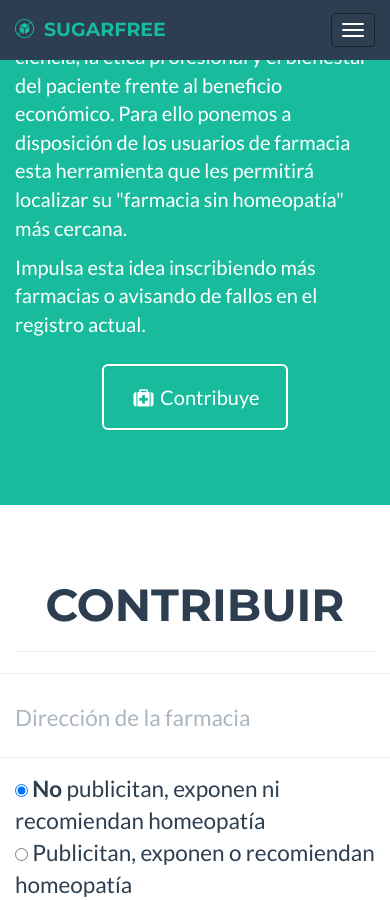
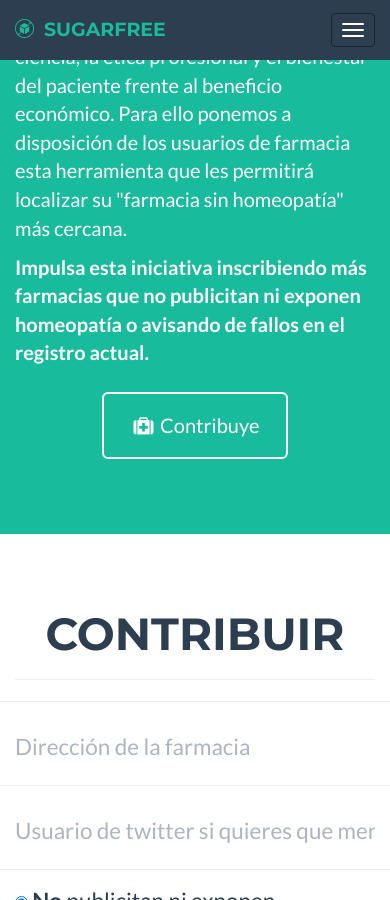
Before and after one commit to alexfdz/sugarfree, a Jekyll site: the page built from index.html, in a window 390 px wide and 900 px high, scrolled down 1649 px. Built offline with Jekyll 4.4.1, drawn with Linux system fonts in a browser that asks for light colours; some of the changed text lies outside the part shown.

Commit message:
Added ranking and changed few texts

```diff
--- a/_includes/about.html
+++ b/_includes/about.html
@@ -14,7 +14,7 @@
                 </div>
                 <div class="col-lg-4">
                     <p>Proponemos a los usuarios concienciados que escojan farmacias que prioricen la ciencia, la &#x00E9;tica profesional y el bienestar del paciente frente al beneficio econ&#x00F3;mico. Para ello ponemos a disposici&#x00F3;n de los usuarios de farmacia esta herramienta que les permitir&#x00E1; localizar su "farmacia sin homeopat&#x00ED;a" m&#x00E1;s cercana.</p>
-                    <p>Impulsa esta idea inscribiendo m&#x00E1;s farmacias o avisando de fallos en el registro actual.</p>
+                    <p><b>Impulsa esta iniciativa inscribiendo m&#x00E1;s farmacias que no publicitan ni exponen homeopat&#x00ED;a o avisando de fallos en el registro actual.</b></p>
                 </div>
                 <div class="col-lg-8 col-lg-offset-2 text-center">
                     <a href="#contribute" class="btn btn-lg btn-outline">
--- a/_includes/contribute.html
+++ b/_includes/contribute.html
@@ -18,16 +18,22 @@
                             </div>
                         </div>
                         <div class="row control-group">
+                            <div class="form-group col-xs-12 floating-label-form-group controls">
+                                <label>Twitter</label>
+                                <input type="text" name="twitter" class="form-control" placeholder="Usuario de twitter si quieres que mencionemos tu contribuci&#x00F3;n" id="twitter-contribute">
+                            </div>
+                        </div>
+                        <div class="row control-group">
                             <div class="col-xs-12 floating-label-form-group controls">
                                 <fieldset>
                                   <div class="form-group" style="margin-top: 15px;">
                                     <div class="custom-control custom-radio">
                                       <input type="radio" id="no-homeopathy-contribute" name="homeopathy-contribute" value="no-homeopathy" class="custom-control-input" checked="">
-                                      <span class="custom-control-label" for="no-homeopathy-contribute"><b>No</b> publicitan, exponen ni recomiendan homeopatía</span>
+                                      <span class="custom-control-label" for="no-homeopathy-contribute"><b>No</b> publicitan ni exponen homeopat&#x00ED;a</span>
                                     </div>
                                     <div class="custom-control custom-radio">
                                       <input type="radio" id="yes-homeopathy-contribute" name="homeopathy-contribute"  value="yes-homeopathy" class="custom-control-input">
-                                      <span class="custom-control-label" for="yes-homeopathy-contribute">Publicitan, exponen o recomiendan homeopatía</span>
+                                      <span class="custom-control-label" for="yes-homeopathy-contribute">Publicitan, exponen o recomiendan homeopat&#x00ED;a</span>
                                     </div>
                                   </div>
                                 </fieldset>
@@ -35,7 +41,7 @@
                         </div>
                         <br>
                         <div class="row control-group">
-                            <p class="help">Tu petici&#243;n sera revisada por nuestro equipo.</p>
+                            <p class="help">Nuestro equipo revisar&#x00E1; tu petici&#x00F3;n y validar&#x00E1; si la farmacia recomienda activamente homeopat&#x00ED;a.</p>
                         </div>
                         <div>
                             <input type="hidden"  name="_subject" value="sugarfree contribution">
--- a/_includes/footer.html
+++ b/_includes/footer.html
@@ -3,20 +3,21 @@
         <div id="footer" class="footer-above">
             <div class="container">
                 <div class="row">
-                    <div class="footer-col col-md-4">
-                    </div>
-                    <div class="footer-col col-md-4">
+                    <div class="footer-col col-md-6">
                         <h3>{{ site.footer.colaborations }}</h3>
                         <ul class="list-inline">
                              <li>
                                 <a href="http://farmaciencia.org/" class="btn-social btn-outline" target="_blank"><i class="icon-brain"></i></a>
                             </li>
+                        </ul>
+                    </div>
+                    <div class="footer-col col-md-6">
+                        <h3>Redes sociales</h3>
+                        <ul class="list-inline">
                             <li>
-                                <a href="http://www.escepticos.es/" class="btn-social btn-outline" target="_blank"><i class="fa fa-fw fa-search"></i></a>
+                                <a href="https://twitter.com/sugarfreeio" class="btn-social btn-outline"><i class="fa fa-fw fa-twitter"></i></a>
                             </li>
                         </ul>
-                    </div>
-                    <div class="footer-col col-md-4">
                     </div>
                 </div>
             </div>
--- a/_includes/nav.html
+++ b/_includes/nav.html
@@ -25,6 +25,9 @@
                         <a href="#contribute">Contribuir</a>
                     </li>
                     <li class="page-scroll">
+                        <a href="#ranking">Ranking</a>
+                    </li>
+                    <li class="page-scroll">
                         <a href="#contact">Contacto</a>
                     </li>
                 </ul>
--- /dev/null
+++ b/_includes/ranking.html
@@ -0,0 +1,47 @@
+
+    <section class="success" id="ranking">
+        <div class="container">
+            <div class="row">
+                <div class="col-lg-12 text-center">
+                    <h2>Ranking</h2>
+                    <hr class="icon-sugarfree">
+                </div>
+            </div>
+            <div class="row">
+                <div class="[ col-xs-12 col-sm-offset-2 col-sm-8 ]">
+                    <ul class="event-list">
+
+                        <li onclick='window.open("https://twitter.com/roi_cal")'>
+                            <time>
+                                <span class="count">#13</span>
+                            </time>
+                            <img alt="@roi_cal" src="https://twitter.com/roi_cal/profile_image?size=original" />
+                            <div class="info">
+                                <h3 class="description">@roi_cal</h3>
+                            </div>
+                        </li>
+                        <li onclick='window.open("https://twitter.com/_alexfdz")'>
+                            <time>
+                                <span class="count">#9</span>
+                            </time>
+                            <img alt="@_alexfdz" src="https://twitter.com/_alexfdz/profile_image?size=original" />
+                            <div class="info">
+                                <h3 class="description">@_alexfdz</h3>
+                            </div>
+                        </li>
+
+                        <li onclick='window.open("https://twitter.com/noa_rey")'>
+                            <time>
+                                <span class="count">#1</span>
+                            </time>
+                            <img alt="@noa_rey" src="https://twitter.com/noa_rey/profile_image?size=original" />
+                            <div class="info">
+                                <h3 class="description">@noa_rey</h3>
+                            </div>
+                        </li>
+
+                    </ul>
+                </div>
+            </div>
+        </div>
+    </section>
--- a/_layouts/default.html
+++ b/_layouts/default.html
@@ -10,6 +10,7 @@
     {% include map.html %}
     {% include about.html %}
     {% include contribute.html %}
+    {% include ranking.html %}
 
     {% if site.contact == "static" %}
     {% include contact_static.html %}
```
Also changed, not shown: _includes/css/sugarfree.css (+190 -0 lines), img/sugarfree_marker.svg.png (added), 1 other file.
